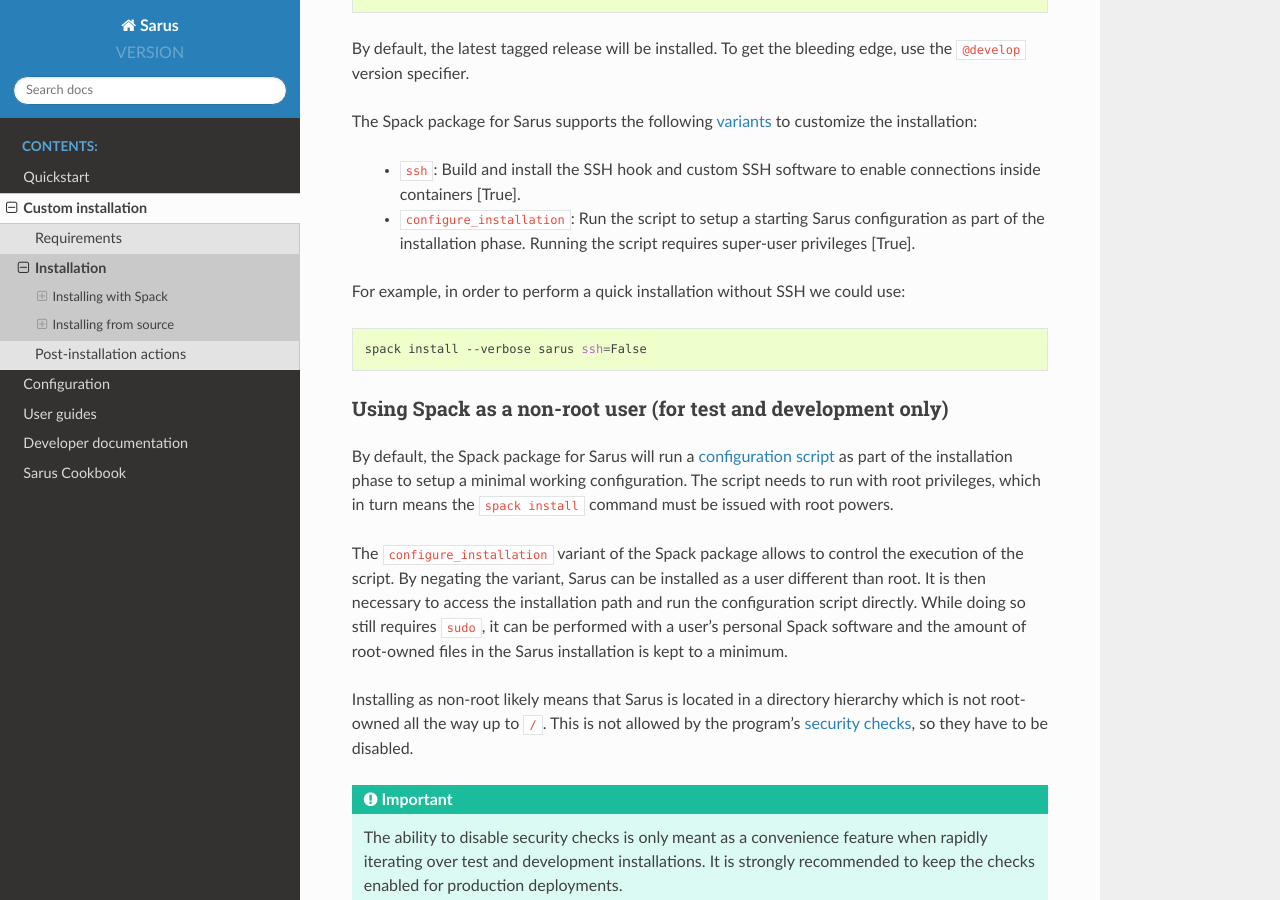
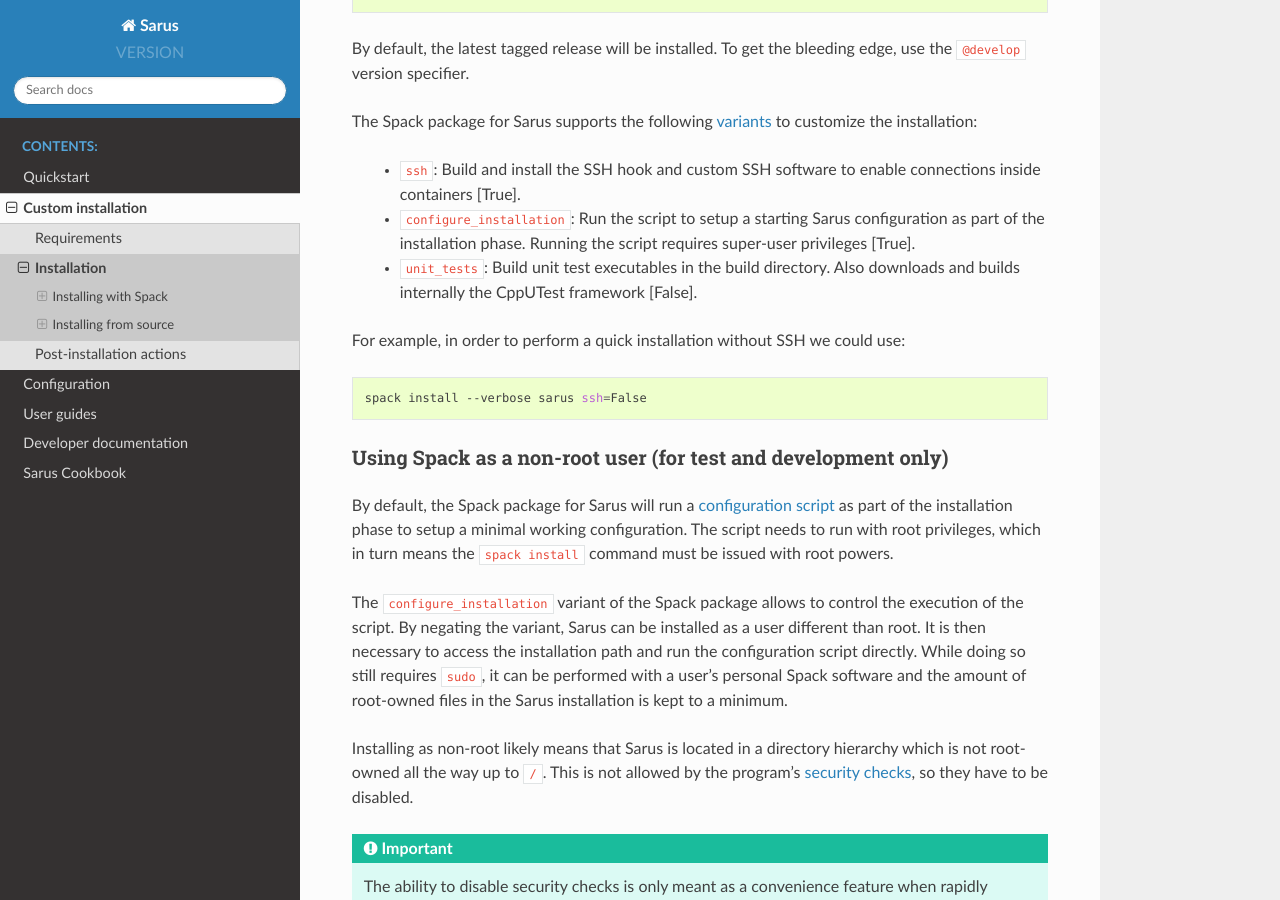
Before and after one commit to eth-cscs/sarus, a Sphinx documentation site: the page built from doc/install/installation.rst, in a window 1280 px wide and 900 px high, scrolled down 1708 px. Built offline with Sphinx 7.4.7 and the Read the Docs theme 2.0.0, drawn with Linux system fonts in a browser that asks for light colours; pages that are not in the unit, such as notebooks, are missing from menus; some of the changed text lies outside the part shown.

Commit message:
Added CMake option to control building of unit tests

```diff
--- a/CMakeLists.txt
+++ b/CMakeLists.txt
@@ -19,6 +19,7 @@
 set(LIBEXECDIR ${CMAKE_INSTALL_PREFIX}/libexec CACHE PATH "libexec directory [$CMAKE_INSTALL_PREFIX/libexec]")
 set(ENABLE_SSH TRUE CACHE BOOL "Build a statically-linked SSH software to be executed inside the container [TRUE]")
 
+set(ENABLE_UNIT_TESTS TRUE CACHE BOOL "Build unit tests. Also downloads and builds the CppUTest framework [TRUE]")
 set(ENABLE_TESTS_WITH_VALGRIND FALSE CACHE BOOL "Run each unit test through valgrind [FALSE]")
 
 set(CMAKE_INSTALL_RPATH_USE_LINK_PATH TRUE)
--- a/doc/install/installation.rst
+++ b/doc/install/installation.rst
@@ -93,6 +93,8 @@
    - ``configure_installation``: Run the script to setup a starting Sarus
      configuration as part of the installation phase. Running the script
      requires super-user privileges [True].
+   - ``unit_tests``: Build unit test executables in the build directory.
+     Also downloads and builds internally the CppUTest framework [False].
 
 For example, in order to perform a quick installation without SSH we could use:
 
@@ -228,6 +230,8 @@
    - ``CMAKE_INSTALL_PREFIX``: installation directory of Sarus [/usr/local].
    - ``ENABLE_SSH``: build and install the SSH hook and custom SSH software to enable
      connections inside containers [TRUE].
+   - ``ENABLE_UNIT_TESTS``: build unit tests. Also downloads and builds internally
+     the CppUTest framework  [TRUE].
    - ``ENABLE_TESTS_WITH_VALGRIND``: run each unit test through valgrind [FALSE].
 
 Copy files to the installation directory:
```
Also changed, not shown: CHANGELOG.md (+23 -0 lines), .gitlab-ci.yml, 13 other files.
